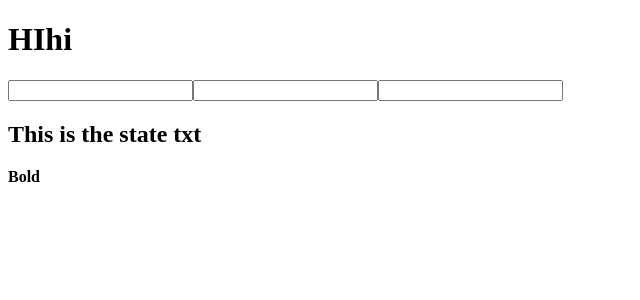
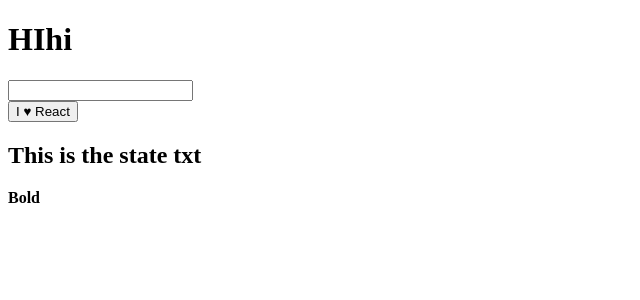
Before and after one commit to gamevnlc/Start-learning-react, a React (Create React App) app: page / in a window 1280 px wide. Shown: the top 300 px of the page, without its empty margins (0-640 px from the left). Built offline with nearby package versions, Linux system fonts and the light colour scheme.

Commit message:
Access nested data with props.children

```diff
--- a/src/App.js
+++ b/src/App.js
@@ -20,8 +20,8 @@
       <div>
         <h1>{txt}</h1>
         <Widget update={this.update.bind(this)}/>
-        <Widget update={this.update.bind(this)}/>
-        <Widget update={this.update.bind(this)}/>
+        <br />
+        <Button>I <Heart></Heart> React</Button>
         <h2>{this.state.txt}</h2>
         <b>Bold</b>
       </div>
@@ -36,14 +36,24 @@
 }
 
 // Default prop
-
 App.defaultProps = {
   txt: 'HIhi'
 }
 
 // const App = () => <h1>Hello Stateless</h1>
 
+// React Components as children
 const Widget = (props) =>
   <input type="text" onChange={props.update}/>
 
+// Access nested data with Reacts props.children
+const Button = (props) =>
+  <button>{props.children}</button>
+
+// Access nested data with Reacts props.children
+class Heart extends React.Component {
+  render() {
+    return <span>&hearts;</span>
+  }
+}
 export default App
```
